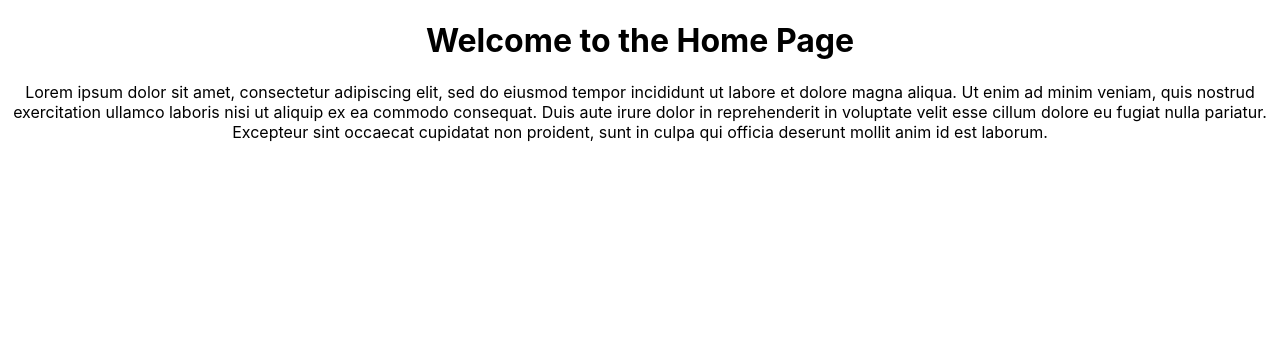
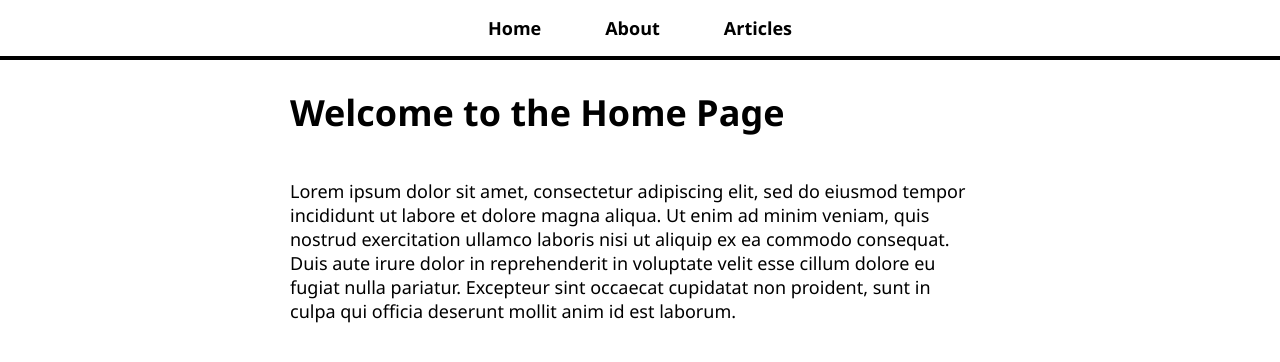
Before and after one commit to brandonmarczak/blog-demo, a React (Create React App) app: page / in a window 1280 px wide. Shown: the top 362 px of the page. Built offline with nearby package versions, Linux system fonts and the light colour scheme.

Commit message:
created a router and navbar for the pages

```diff
--- a/src/App.css
+++ b/src/App.css
@@ -1,38 +1,102 @@
-.App {
-  text-align: center;
+body {
+  font-family: 'Segoe UI', Tahoma, Geneva, Verdana, sans-serif;
+  font-size: 18px;
 }
 
-.App-logo {
-  height: 40vmin;
-  pointer-events: none;
+button {
+  padding: 16px;
+  font-family: 'Segoe UI', Tahoma, Geneva, Verdana, sans-serif;
+  font-size: 16px;
+  background-color: black;
+  color: white;
+  border-radius: 8px;
+  cursor: pointer;
 }
 
-@media (prefers-reduced-motion: no-preference) {
-  .App-logo {
-    animation: App-logo-spin infinite 20s linear;
-  }
+h3, h4 {
+  margin-bottom: 0;
 }
 
-.App-header {
-  background-color: #282c34;
-  min-height: 100vh;
-  display: flex;
-  flex-direction: column;
-  align-items: center;
-  justify-content: center;
-  font-size: calc(10px + 2vmin);
+nav {
+  border-bottom: 4px solid black;
+  text-align: center;
+  position: fixed;
+  top: 0;
+  width: 100%;
+  background: white;
+}
+
+nav ul {
+  list-style-type: none;
+  margin: 0;
+  padding: 0;
+}
+
+nav li {
+  display: inline-block;
+  padding-top: 16px;
+  padding-bottom: 16px;
+}
+
+nav a {
+  text-decoration: none;
+  color: black;
+  font-weight: bold;
+  padding: 16px 32px;
+}
+
+nav a:hover {
+  background: black;
   color: white;
 }
 
-.App-link {
-  color: #61dafb;
+#page-body {
+  max-width: 700px;
+  margin: auto;
+  padding-top: 64px;
 }
 
-@keyframes App-logo-spin {
-  from {
-    transform: rotate(0deg);
-  }
-  to {
-    transform: rotate(360deg);
-  }
+.article-list-item {
+  text-decoration: none;
+  color: black;
+  padding: 16px 0 0 0;
 }
+
+.article-list-item p {
+  padding-bottom: 32px;
+  border-bottom: 2px solid black;
+}
+
+#add-comment-form {
+  border-bottom: 2px solid black;
+  padding: 16px;
+}
+
+#add-comment-form h3 {
+  margin-bottom: 16px;
+}
+
+#add-comment-form input, textarea {
+  display: block;
+  width: 300px;
+  padding: 8px;
+  border-radius: 8px;
+  font-family: 'Segoe UI', Tahoma, Geneva, Verdana, sans-serif;
+  font-size: 18px;
+  border: 2px solid black;
+  margin-bottom: 16px;
+}
+
+#add-comment-form button {
+  width: 320px;
+}
+
+#upvotes-section button, p {
+  display: inline-block;
+  margin-right: 16px;
+}
+
+.comment {
+  border-bottom: 2px solid black;
+  padding: 16px;
+}
--- a/src/App.js
+++ b/src/App.js
@@ -6,11 +6,13 @@
 import AboutPage from "./pages/AboutPage";
 import ArticlePage from "./pages/ArticlePage";
 import ArticleList from "./pages/ArticlesList";
+import NavBar from "./Navbar";
 
 function App() {
   return (
     <Router>
       <div className="App">
+        <NavBar />
         <div id="page-body">
           <Route path="/" component={HomePage} exact />
           <Route path="/about" component={AboutPage} />
--- /dev/null
+++ b/src/Navbar.js
@@ -0,0 +1,20 @@
+import React from "react";
+import { Link } from "react-router-dom";
+
+const Navbar = () => (
+    <nav>
+        <ul>
+            <li>
+                <Link to="/">Home</Link>
+            </li>
+            <li>
+                <Link to="/about">About</Link>
+            </li>
+            <li>
+                <Link to="/articles-list">Articles</Link>
+            </li>
+        </ul>
+    </nav>
+)
+
+export default Navbar;
--- a/src/index.css
+++ b/src/index.css
@@ -1,13 +1,14 @@
 body {
   margin: 0;
-  font-family: -apple-system, BlinkMacSystemFont, 'Segoe UI', 'Roboto', 'Oxygen',
-    'Ubuntu', 'Cantarell', 'Fira Sans', 'Droid Sans', 'Helvetica Neue',
+  padding: 0;
+  font-family: -apple-system, BlinkMacSystemFont, "Segoe UI", "Roboto", "Oxygen",
+    "Ubuntu", "Cantarell", "Fira Sans", "Droid Sans", "Helvetica Neue",
     sans-serif;
   -webkit-font-smoothing: antialiased;
   -moz-osx-font-smoothing: grayscale;
 }
 
 code {
-  font-family: source-code-pro, Menlo, Monaco, Consolas, 'Courier New',
+  font-family: source-code-pro, Menlo, Monaco, Consolas, "Courier New",
     monospace;
 }
```
